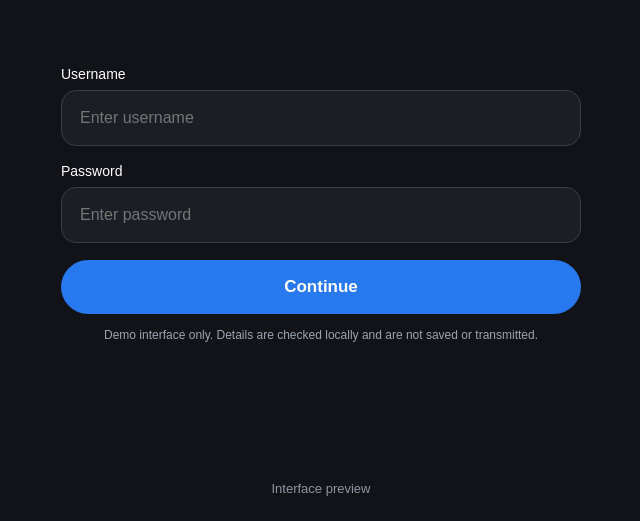
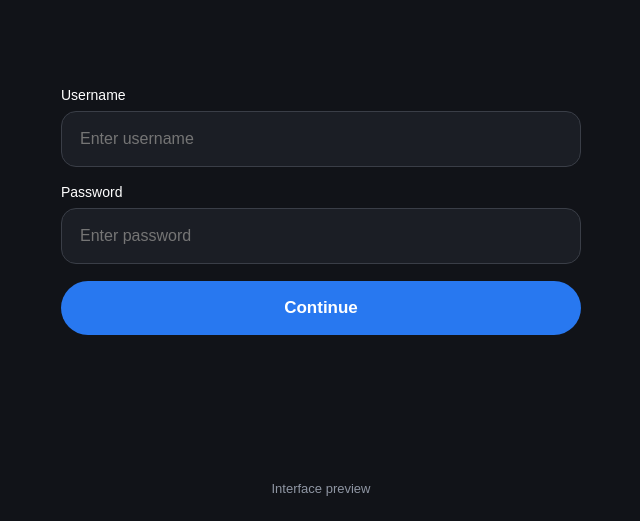
Before and after one commit to ggillf2002-source/instagram-login-, a plain HTML site: page index.html in a window 1280 px wide. Shown: the part 279-800 px from the top of the page, without its empty margins (319-959 px from the left). Drawn offline with Linux system fonts and the light colour scheme.

Commit message:
Remove demo interface warning message
Removed demo interface warning message from HTML.

```diff
--- a/index.html
+++ b/index.html
@@ -56,7 +56,6 @@ input:focus{border-color:#7b9cf5}
     <input id="password" type="password" placeholder="Enter password" autocomplete="off">
 
     <button class="primary" id="continueBtn" type="button">Continue</button>
-    <p class="small">Demo interface only. Details are checked locally and are not saved or transmitted.</p>
     <p class="small" id="errorMessage" style="color:#ff6868;display:none">Invalid username or password!</p>
   </div>
 
```
